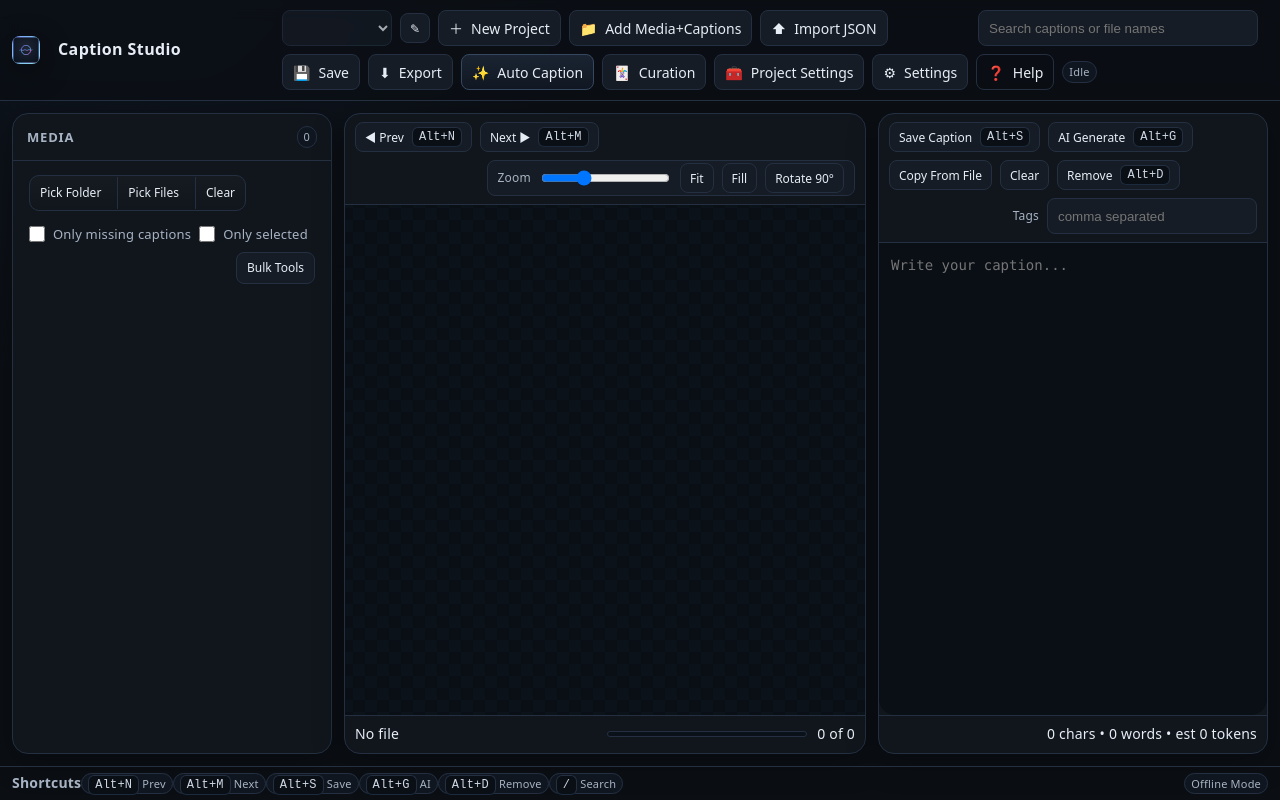
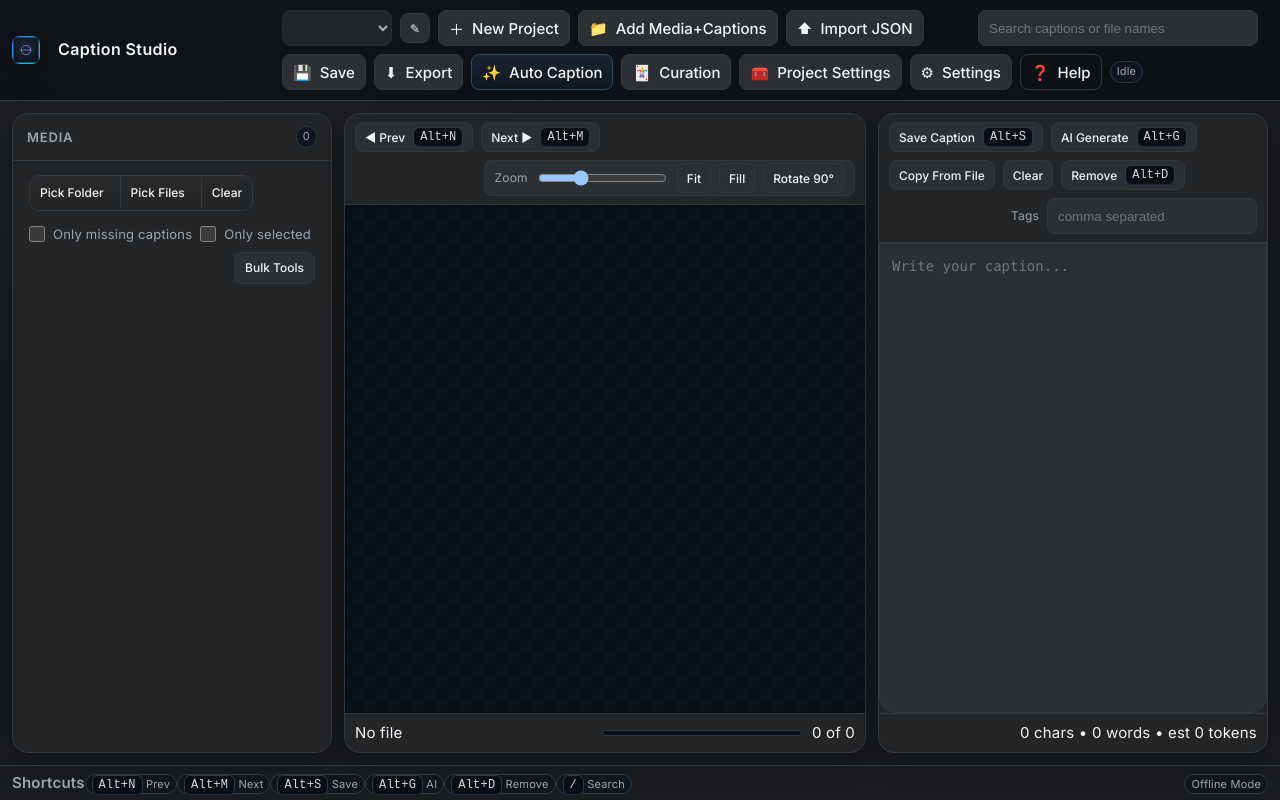
Before and after one commit to Captyon/captyon, a Vue app: page / in a window 1280 px wide. Built offline with nearby package versions, Linux system fonts and the light colour scheme.

Commit message:
style: refine editor and modal colors

```diff
--- a/index.html
+++ b/index.html
@@ -5,6 +5,12 @@
       <link rel="icon" type="image/svg+xml" href="/cs-icon.svg" />
       <meta name="viewport" content="width=device-width, initial-scale=1.0" />
       <title>Caption Studio</title>
+      <link rel="preconnect" href="https://fonts.googleapis.com" />
+      <link rel="preconnect" href="https://fonts.gstatic.com" crossorigin />
+      <link
+        href="https://fonts.googleapis.com/css2?family=Inter:wght@400;500;600&display=swap"
+        rel="stylesheet"
+      />
     </head>
   <body>
     <div id="app"></div>
--- a/src/style.css
+++ b/src/style.css
@@ -1,11 +1,11 @@
 :root {
-  font-family: system-ui, Avenir, Helvetica, Arial, sans-serif;
+  font-family: 'Inter', system-ui, Avenir, Helvetica, Arial, sans-serif;
   line-height: 1.5;
   font-weight: 400;
 
-  color-scheme: light dark;
-  color: rgba(255, 255, 255, 0.87);
-  background-color: #242424;
+  color-scheme: dark;
+  color: var(--text);
+  background-color: var(--bg);
 
   font-synthesis: none;
   text-rendering: optimizeLegibility;
@@ -15,11 +15,11 @@
 
 a {
   font-weight: 500;
-  color: #646cff;
+  color: var(--brand);
   text-decoration: inherit;
 }
 a:hover {
-  color: #535bf2;
+  color: #5A84FF;
 }
 
 body {
@@ -34,22 +34,24 @@
 }
 
 button {
-  border-radius: 8px;
+  border-radius: 12px;
   border: 1px solid transparent;
   padding: 0.6em 1.2em;
   font-size: 1em;
   font-weight: 500;
   font-family: inherit;
-  background-color: #1a1a1a;
+  background-color: var(--panel);
+  color: var(--text);
   cursor: pointer;
-  transition: border-color 0.25s;
+  transition: background-color 0.25s, border-color 0.25s;
 }
 button:hover {
-  border-color: #646cff;
+  border-color: var(--brand);
+  background-color: #2c2f33;
 }
 button:focus,
 button:focus-visible {
-  outline: 4px auto -webkit-focus-ring-color;
+  outline: 2px solid var(--brand);
 }
 
 .card {
@@ -89,32 +91,32 @@
 }
 
 :root {
-  --bg: #0b0f14;
-  --panel: #11161d;
-  --muted: #161c25;
-  --border: #243042;
-  --text: #e7edf5;
-  --text-dim: #a7b3c3;
-  --brand: #7aa2f7;
-  --accent: #89dceb;
+  --bg: #1A1C1F;
+  --panel: #232527;
+  --muted: #2C2F33;
+  --border: #34373C;
+  --text: #F5F5F6;
+  --text-dim: #A0A4B0;
+  --brand: #3D6FFF;
+  --accent: #00D1B2;
   --a: var(--brand);
   --b: var(--accent);
-  --c: #b28eff;
-  --warn: #f6c177;
-  --danger: #ff757f;
-  --ok: #78e08f;
+  --c: #5A84FF;
+  --warn: #FF5C5C;
+  --danger: #FF5C5C;
+  --ok: #00D1B2;
   --shadow: 0 8px 30px rgba(0,0,0,0.35);
   --radius-lg: 16px;
-  --radius-md: 10px;
+  --radius-md: 12px;
   --radius-sm: 8px;
 }
 * { box-sizing: border-box }
 html, body { height: 100% }
 body {
   margin: 0;
-  background: radial-gradient(1200px 1200px at 10% -10%, #0e1520 0%, var(--bg) 40%) fixed;
+  background: radial-gradient(1200px 1200px at 10% -10%, #232527 0%, var(--bg) 40%) fixed;
   color: var(--text);
-  font: 14px/1.45 system-ui, -apple-system, Segoe UI, Roboto, Inter, Arial, sans-serif;
+  font: 15px/1.45 'Inter', system-ui, -apple-system, Segoe UI, Roboto, Arial, sans-serif;
   -webkit-font-smoothing: antialiased;
   -moz-osx-font-smoothing: grayscale;
   letter-spacing: .2px;
@@ -188,13 +190,22 @@
 .brand h1 { font-size: 16px; margin: 0; font-weight: 700; letter-spacing: .4px }
 .toolbar { display: flex; gap: 8px; align-items: center; flex-wrap: wrap }
 .toolbar .spacer { flex: 1 }
-.btn, select, input[type="text"], input[type="search"], .seg {
+.btn, select, input[type="text"], input[type="search"], textarea.input, .seg {
   background: var(--muted);
   color: var(--text);
   border: 1px solid var(--border);
   border-radius: var(--radius-sm);
   padding: 8px 10px;
+}
+.btn, select, input[type="text"], input[type="search"], .seg {
   height: 36px;
+}
+input[type="text"], input[type="search"], textarea.input, select {
+  transition: border-color 0.25s, background-color 0.25s;
+}
+input[type="text"]:focus, input[type="search"]:focus, textarea.input:focus, select:focus {
+  outline: none;
+  border-color: var(--brand);
 }
 .btn { cursor: pointer; display: inline-flex; gap: 8px; align-items: center }
 .btn:hover { border-color: var(--brand) }
@@ -339,8 +350,21 @@
 
 .editor { display: grid; grid-template-rows: auto 1fr auto }
 .editor textarea {
-  width: 100%; height: 100%; background: #0a0f16; color: var(--text); border: 0; outline: none; padding: 12px; font: 14px/1.5 ui-monospace, SFMono-Regular, Menlo, Consolas, "Liberation Mono", monospace;
-  resize: none; border-bottom-left-radius: var(--radius-lg); border-bottom-right-radius: var(--radius-lg);
+  width: 100%;
+  height: 100%;
+  background: var(--muted);
+  color: var(--text);
+  border: 1px solid var(--border);
+  outline: none;
+  padding: 12px;
+  font: 14px/1.5 ui-monospace, SFMono-Regular, Menlo, Consolas, "Liberation Mono", monospace;
+  resize: none;
+  border-bottom-left-radius: var(--radius-lg);
+  border-bottom-right-radius: var(--radius-lg);
+  transition: border-color 0.25s, background-color 0.25s;
+}
+.editor textarea:focus {
+  border-color: var(--brand);
 }
 .editor .stats { padding: 8px 10px; border-top: 1px solid var(--border); display: flex; gap: 12px; align-items: center; justify-content: space-between }
 .tags { display: flex; gap: 6px; flex-wrap: wrap }
@@ -372,10 +396,33 @@
 .toast-enter-from, .toast-leave-to { transform: translateX(120%); opacity: 0 }
 .toast-enter-active, .toast-leave-active { transition: transform .25s, opacity .25s }
 
-dialog { border: 1px solid var(--border); background: var(--panel); color: var(--text); border-radius: 12px; padding: 0; width: min(720px, 92vw) }
-dialog::backdrop { background: rgba(0,0,0,.55) }
-.modal-head { padding: 12px; border-bottom: 1px solid var(--border); display: flex; align-items: center; justify-content: space-between }
-.modal-body { padding: 12px; display: grid; gap: 10px }
+dialog {
+  border: 1px solid var(--border);
+  background: var(--panel);
+  color: var(--text);
+  border-radius: var(--radius-lg);
+  padding: 0;
+  width: min(720px, 92vw);
+  box-shadow: var(--shadow);
+}
+dialog::backdrop {
+  background: rgba(10,15,22,.75);
+  backdrop-filter: blur(2px);
+}
+.modal-head {
+  padding: 12px;
+  border-bottom: 1px solid var(--border);
+  display: flex;
+  align-items: center;
+  justify-content: space-between;
+  background: var(--muted);
+}
+.modal-body {
+  padding: 12px;
+  display: grid;
+  gap: 10px;
+  background: var(--panel);
+}
 .grid-2 { display: grid; grid-template-columns: 1fr 1fr; gap: 10px }
 label { font-size: 12px; color: var(--text-dim) }
 .field { display: grid; gap: 6px }
```
Lines whose indentation alone changed are shown as unchanged.
